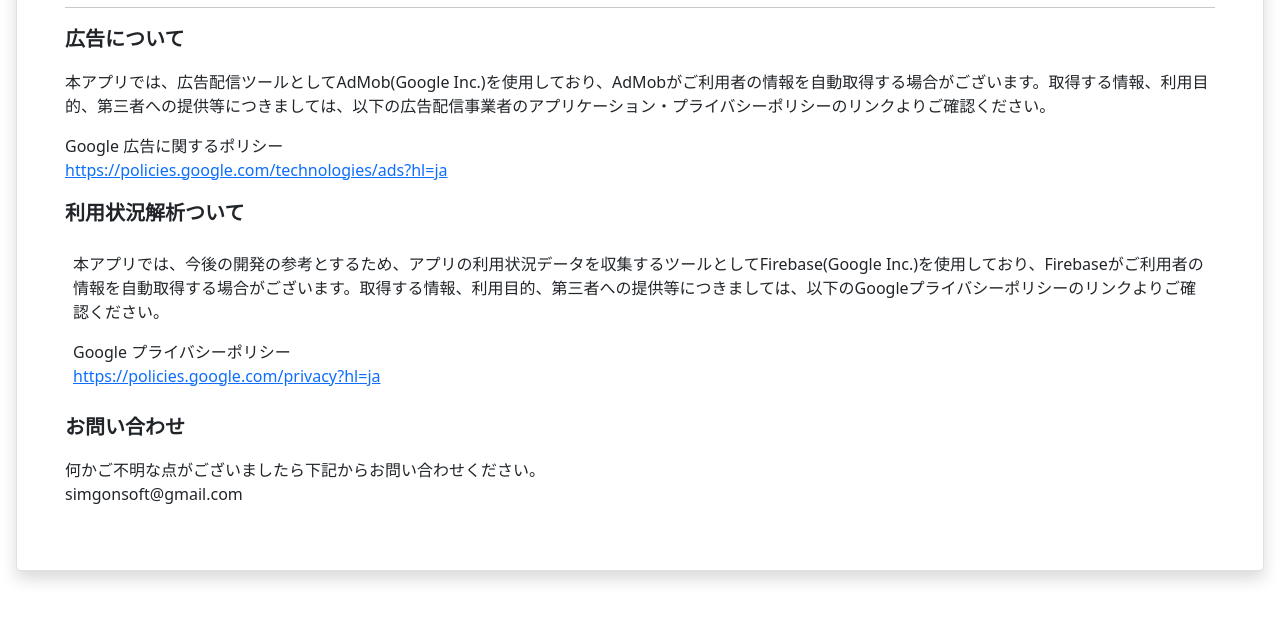
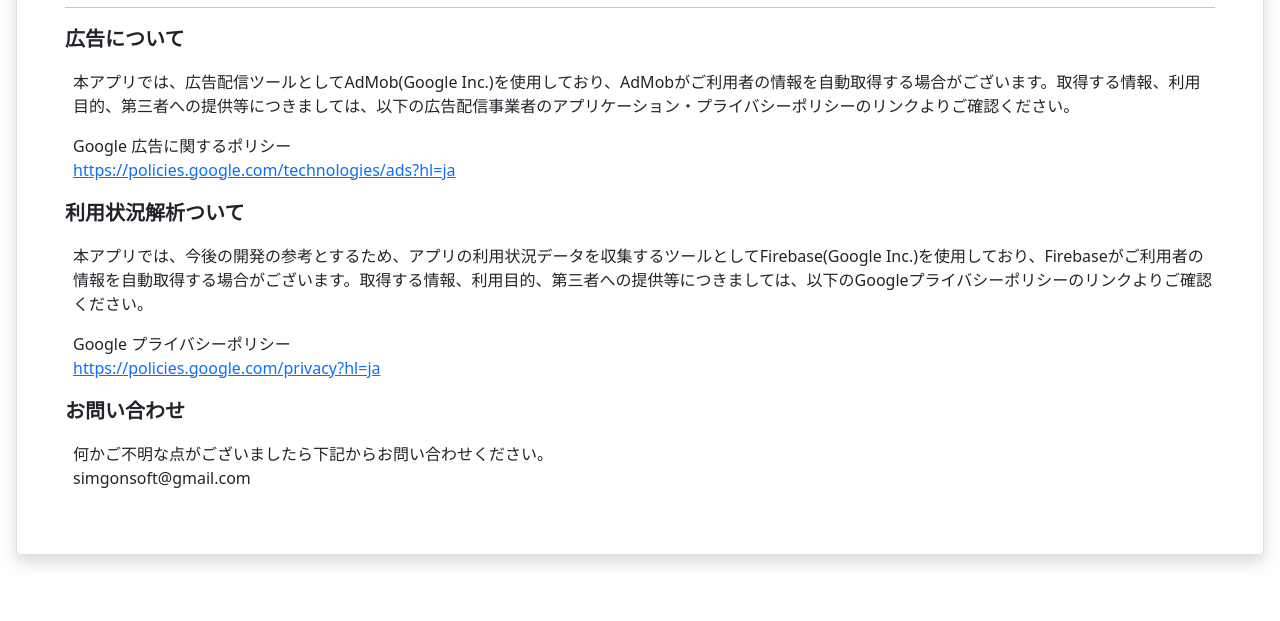
Before and after one commit to simgon/simgon.github.io, a plain HTML site: page privacypolicy/poppopcorn-privacypolicy.html in a window 1280 px wide. Shown: the part 159-780 px from the top of the page. Drawn offline with Linux system fonts and the light colour scheme.

Commit message:
Update poppopcorn-privacypolicy.html

```diff
--- a/privacypolicy/poppopcorn-privacypolicy.html
+++ b/privacypolicy/poppopcorn-privacypolicy.html
@@ -15,14 +15,16 @@
 
                 <div class="mb-3">
                     <p class="fw-bold fs-5">広告について</p>
-                    <p class="text-break">本アプリでは、広告配信ツールとしてAdMob(Google Inc.)を使用しており、AdMobがご利用者の情報を自動取得する場合がございます。取得する情報、利用目的、第三者への提供等につきましては、以下の広告配信事業者のアプリケーション・プライバシーポリシーのリンクよりご確認ください。</p>
-                    <p class="mb-0">Google 広告に関するポリシー</p>
-                    <a class="text-break" href="https://policies.google.com/technologies/ads?hl=ja" target="_blank">https://policies.google.com/technologies/ads?hl=ja</a>
+                    <div class="ps-2">
+                        <p class="text-break">本アプリでは、広告配信ツールとしてAdMob(Google Inc.)を使用しており、AdMobがご利用者の情報を自動取得する場合がございます。取得する情報、利用目的、第三者への提供等につきましては、以下の広告配信事業者のアプリケーション・プライバシーポリシーのリンクよりご確認ください。</p>
+                        <p class="mb-0">Google 広告に関するポリシー</p>
+                        <a class="text-break" href="https://policies.google.com/technologies/ads?hl=ja" target="_blank">https://policies.google.com/technologies/ads?hl=ja</a>
+                    </div>
                 </div>
 
                 <div class="mb-3">
                     <p class="fw-bold fs-5">利用状況解析ついて</p>
-                    <div class="p-2">
+                    <div class="ps-2">
                         <p class="text-break">本アプリでは、今後の開発の参考とするため、アプリの利用状況データを収集するツールとしてFirebase(Google Inc.)を使用しており、Firebaseがご利用者の情報を自動取得する場合がございます。取得する情報、利用目的、第三者への提供等につきましては、以下のGoogleプライバシーポリシーのリンクよりご確認ください。</p>
                         <p class="mb-0">Google プライバシーポリシー</p>
                         <a class="text-break" href="https://policies.google.com/privacy?hl=ja" target="_blank">https://policies.google.com/privacy?hl=ja</a>
@@ -31,8 +33,10 @@
 
                 <div class="mb-3">
                     <p class="fw-bold fs-5">お問い合わせ</p>
-                    <p class="text-break mb-0">何かご不明な点がございましたら下記からお問い合わせください。</p>
-                    <p>simgonsoft@gmail.com</p>
+                    <div class="ps-2">
+                        <p class="text-break mb-0">何かご不明な点がございましたら下記からお問い合わせください。</p>
+                        <p>simgonsoft@gmail.com</p>
+                    </div>
                 </div>
             </div>
         </div>
```
